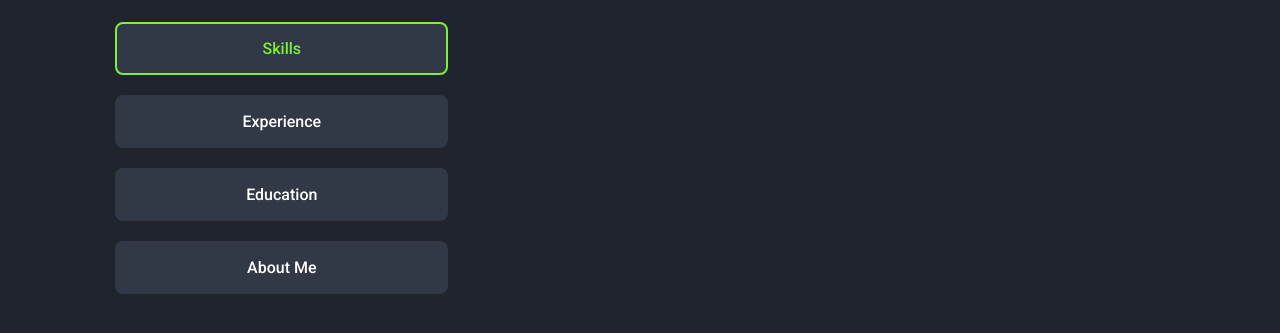
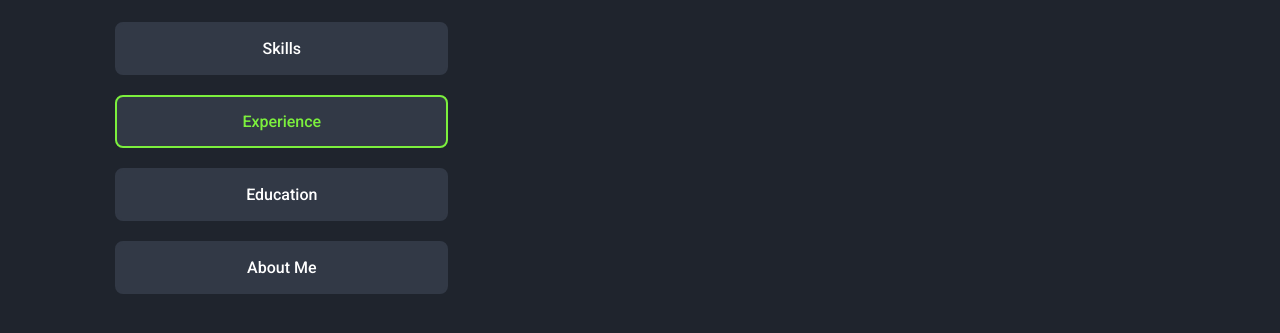
Before and after one commit to Tijanifareed/MyResume, a website built with webpack: page src/index.html in a window 1280 px wide. Both pictures are taken after a click on the button "Experience". Shown: the part 195-528 px from the top of the page. Built offline with nearby package versions, Linux system fonts and the light colour scheme.

Commit message:
second commit

```diff
--- a/src/index.html
+++ b/src/index.html
@@ -134,5 +134,7 @@
   </div>
 </section>
 
+
+<script src="script.js"></script>
 </body>
 </html>
--- /dev/null
+++ b/src/script.js
@@ -0,0 +1,9 @@
+const resumeBtns = document.querySelectorAll(".resume-btn")
+resumeBtns.forEach((btn, idx) => {
+  btn.addEventListener('click', () => {
+    resumeBtns.forEach(btn => {
+      btn.classList.remove('active');
+    })
+    btn.classList.add('active');
+  })
+})
```
